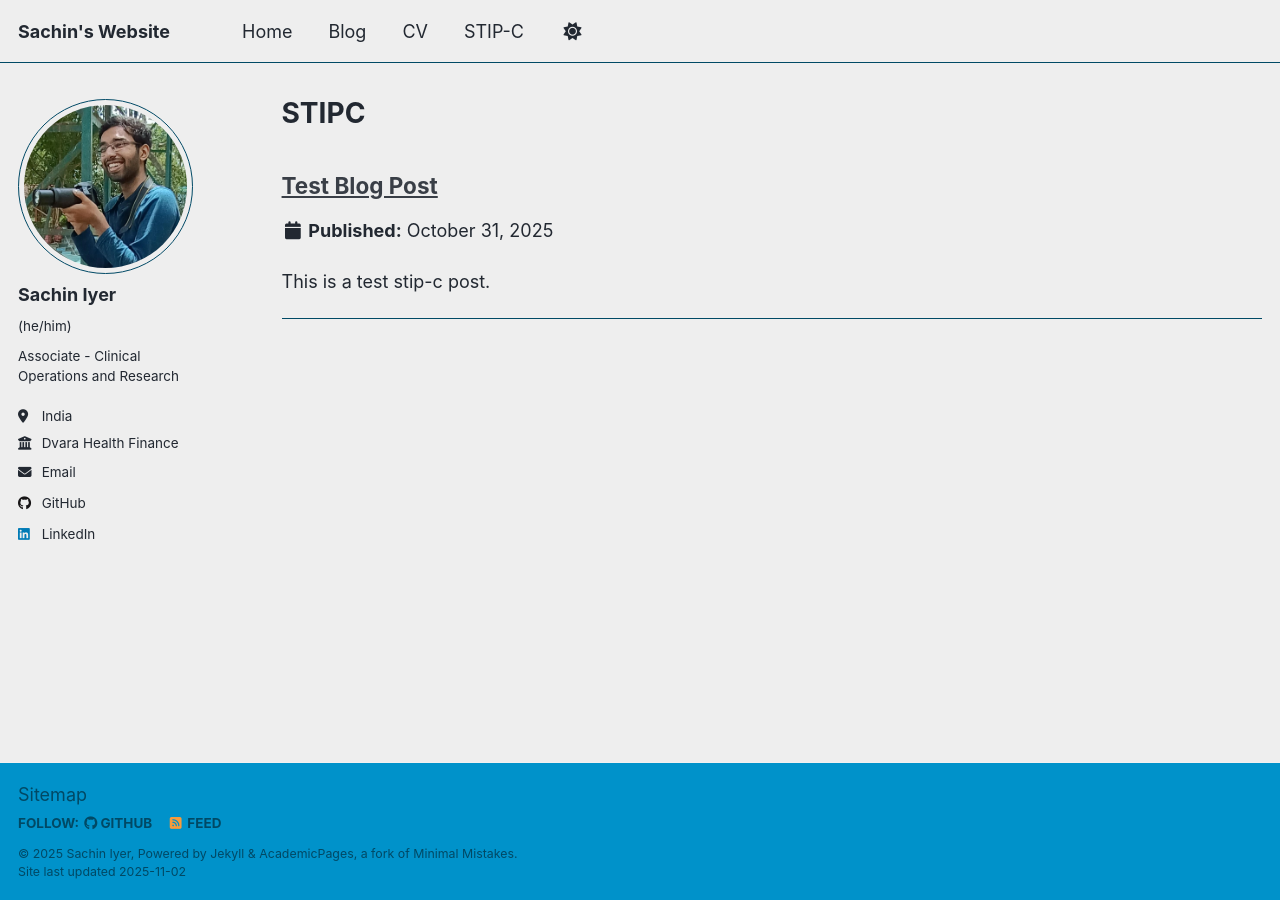
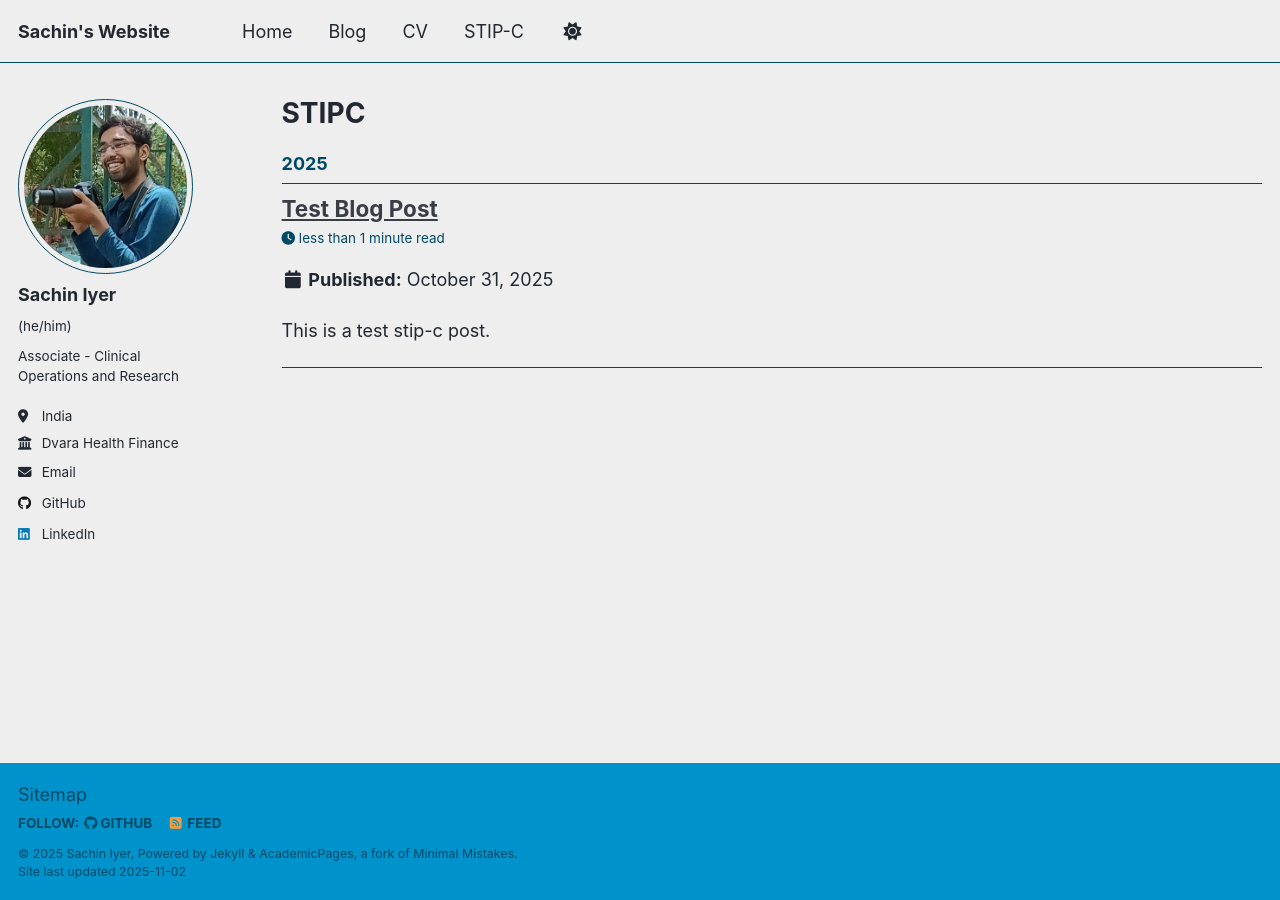
Before and after one commit to sach-iyer/sach-iyer.github.io, a Jekyll site: the page built from _pages/stipc-2025.html, in a window 1280 px wide. Built offline with Jekyll 4.4.1, drawn with Linux system fonts in a browser that asks for light colours; a script that is not in the unit is left out; part of the change alters nothing that is shown.

```diff
--- a/_config.yml
+++ b/_config.yml
@@ -299,10 +299,10 @@ defaults:
     values:
       layout: single
       author_profile: true
-      # read_time: true
+      read_time: true
       comments: true
       share: true
-      # related: true
+      related: true
 
 # Sass/SCSS
 sass:
@@ -312,10 +312,11 @@ sass:
 
 # Outputting
 
-# permalink: /:categories/:title/
+permalink: /:categories/:title/
 # I AM CHANGING THIS WITH NO IDEA WHY. COPYING DannyQuah. Maybe this might help solve my problems?
   # If I fix my problems, should come back here and undo this.
-permalink: pretty
+  # I fixed it!! let's goooo. Commented out the change and brought back original.
+# permalink: pretty
 
 # paginate: 5 # amount of posts to show
 # paginate_path: /page:num/
--- a/_pages/stipc-2025.html
+++ b/_pages/stipc-2025.html
@@ -9,7 +9,7 @@ redirect_from:
   - /challenge/
 ---
 
-<!-- {% include base_path %}
+{% include base_path %}
 {% capture written_year %}'None'{% endcapture %}
 {% for post in site.stipc-2025 %}
   {% capture year %}{{ post.date | date: '%Y' }}{% endcapture %}
@@ -18,12 +18,4 @@ redirect_from:
     {% capture written_year %}{{ year }}{% endcapture %}
   {% endif %}
   {% include archive-single.html %}
-{% endfor %} -->
-
-<!-- This bit below is modelled after DannyQuah.github.io approach to working-papers -->
-
-{% include base_path %}
-
-{% for post in site.stipc-2025 reversed %}
-  {% include archive-single.html %}
 {% endfor %}
```
